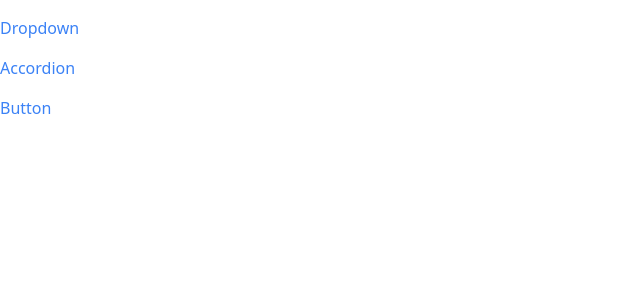
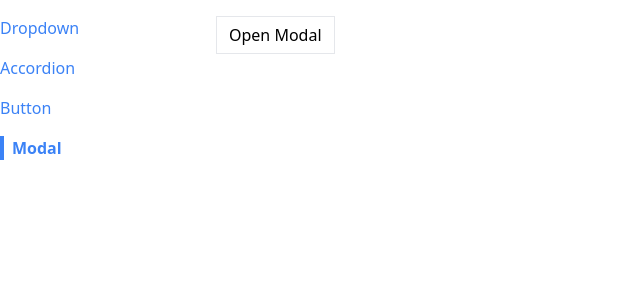
Before and after one commit to imnamnv/react-practice-comps, a React (Create React App) app: page /modal in a window 1280 px wide. Shown: the top 300 px of the page, without its empty margins (0-640 px from the left). Built offline with nearby package versions, Linux system fonts and the light colour scheme.

Commit message:
Modal component

```diff
--- a/public/index.html
+++ b/public/index.html
@@ -39,5 +39,7 @@
       To begin the development, run `npm start` or `yarn start`.
       To create a production bundle, use `npm run build` or `yarn build`.
     -->
+    <div class="modal-container"></div>
+
   </body>
 </html>
--- a/src/App.jsx
+++ b/src/App.jsx
@@ -4,6 +4,7 @@ import ButtonPage from "./pages/ButtonPage";
 import DropdownPage from "./pages/DropdownPage";
 import Sidebar from "./components/Sidebar";
 import "./index.css";
+import ModalPage from "./pages/ModalPage";
 
 function App() {
   return (
@@ -16,6 +17,9 @@ function App() {
         <Route path={"/buttons"}>
           <ButtonPage />
         </Route>
+        <Route path={"/modal"}>
+          <ModalPage />
+        </Route>
         <Route path={"/"}>
           <DropdownPage />
         </Route>
--- /dev/null
+++ b/src/components/Modal.js
@@ -0,0 +1,28 @@
+import { useEffect } from "react";
+import ReactDOM from "react-dom";
+function Modal({ onClose, actionBar, children }) {
+  useEffect(() => {
+    document.body.classList.add("overflow-hidden");
+    return () => {
+      document.body.classList.remove("overflow-hidden");
+    };
+  }, []);
+
+  return ReactDOM.createPortal(
+    <div>
+      <div
+        onClick={onClose}
+        className="fixed inset-0 bg-gray-300 opacity-80"
+      ></div>
+      <div className="fixed inset-40 p-10 bg-white">
+        <div className="flex flex-col justify-between h-full">
+          {children}
+          <div className="flex justify-end">{actionBar}</div>
+        </div>
+      </div>
+    </div>,
+    document.querySelector(".modal-container")
+  );
+}
+
+export default Modal;
--- a/src/components/Sidebar.js
+++ b/src/components/Sidebar.js
@@ -8,6 +8,7 @@ function Sidebar() {
     },
     { label: "Accordion", path: "/accordion" },
     { label: "Button", path: "/buttons" },
+    { label: "Modal", path: "/modal" },
   ];
 
   const renderedLinks = links.map((link) => {
--- /dev/null
+++ b/src/pages/ModalPage.js
@@ -0,0 +1,38 @@
+import { useState } from "react";
+import Button from "../components/Button";
+import Modal from "../components/Modal";
+
+function ModalPage() {
+  const [showModal, setShowModal] = useState(false);
+
+  const handleClick = () => {
+    setShowModal(true);
+  };
+
+  const handleClose = () => {
+    setShowModal(false);
+  };
+
+  const actionBar = (
+    <div>
+      <Button onClick={handleClose} primary>
+        I Accept
+      </Button>
+    </div>
+  );
+
+  const modal = (
+    <Modal onClose={handleClose} actionBar={actionBar}>
+      <p>Here is a important agreement for you to accept</p>
+    </Modal>
+  );
+
+  return (
+    <div>
+      <Button onClick={handleClick}>Open Modal</Button>
+      {showModal && modal}
+    </div>
+  );
+}
+
+export default ModalPage;
```
Also changed, not shown: 2 other files (tests, documents, lock files or other folders).
